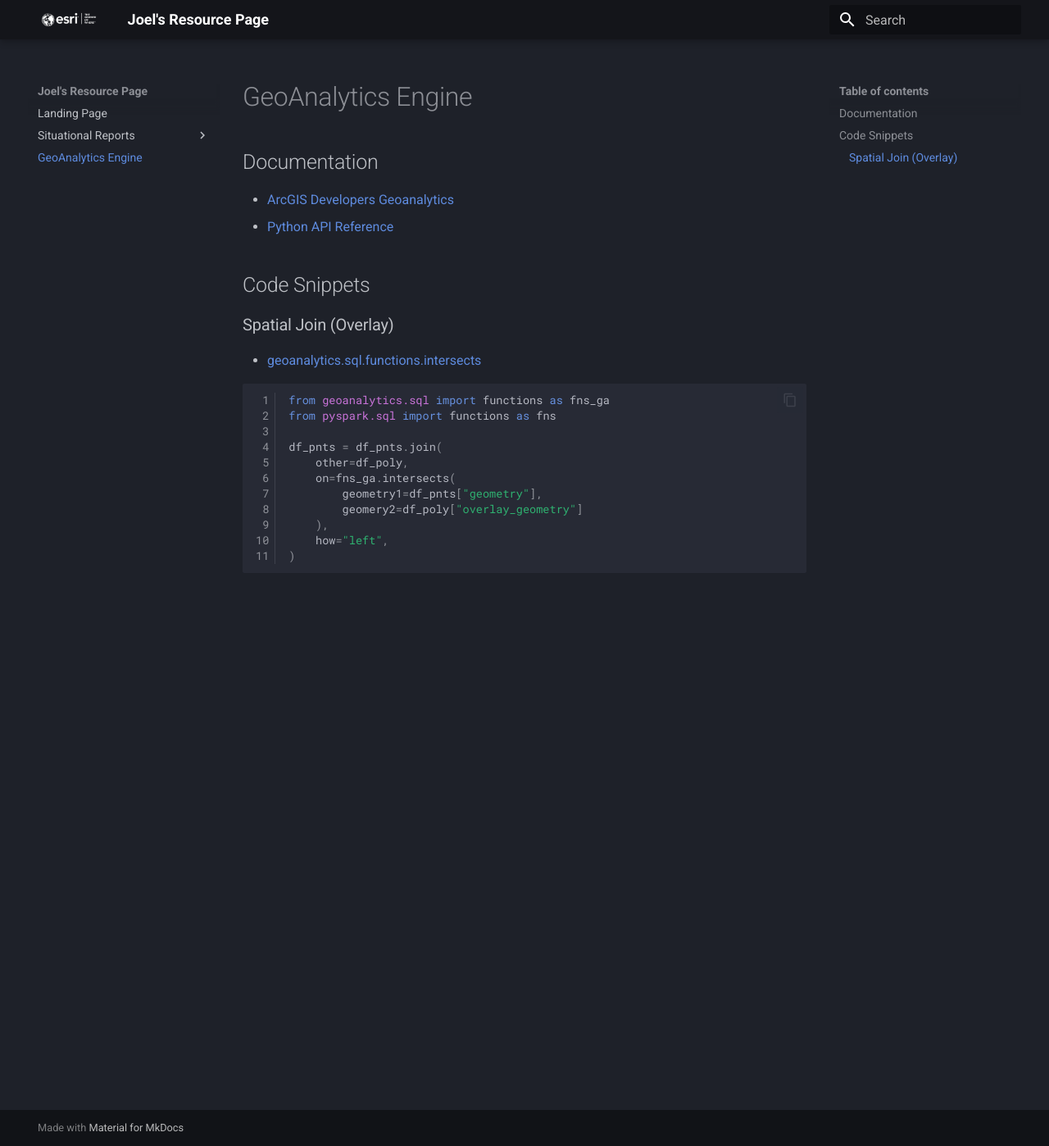
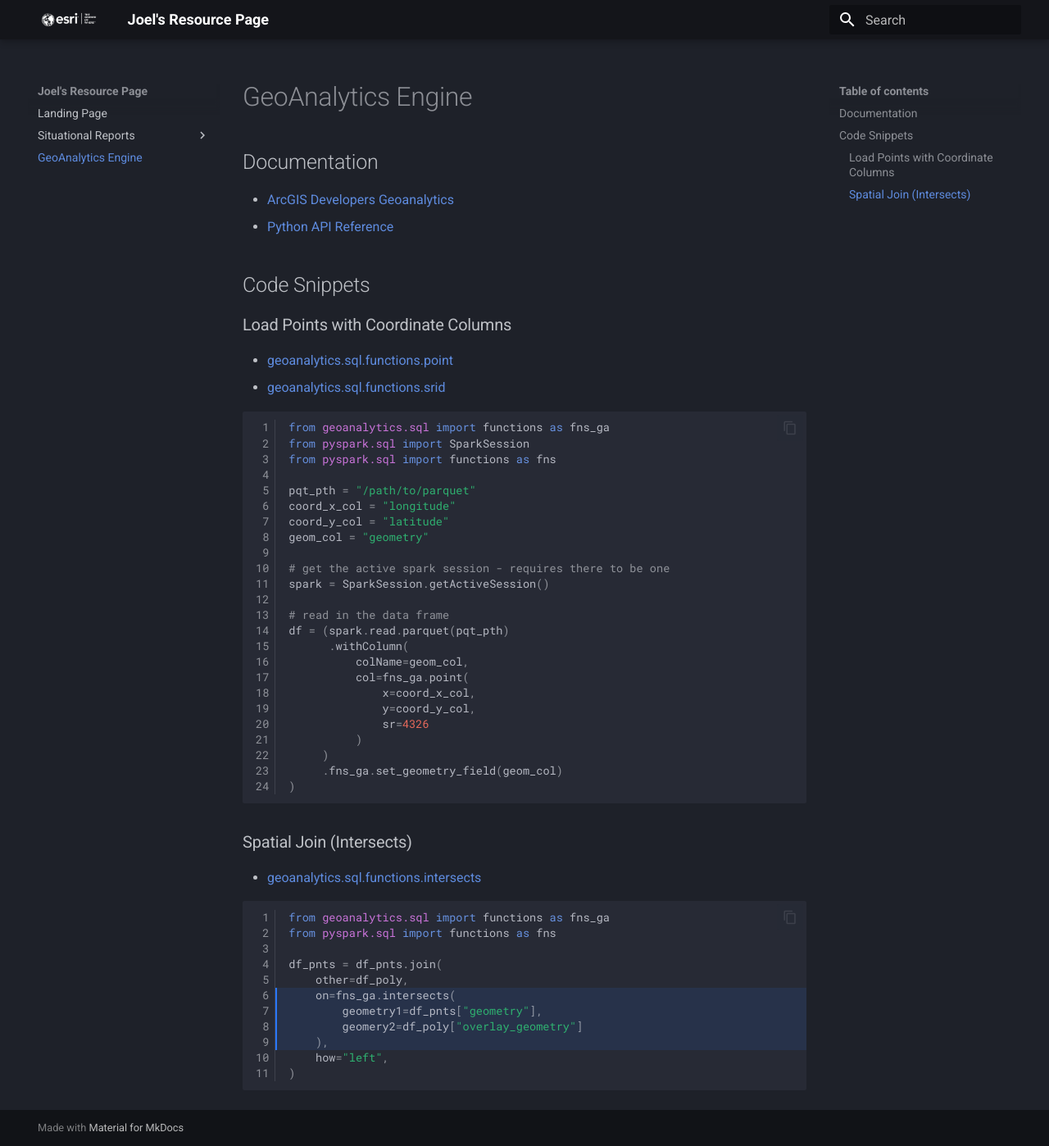
Before and after one commit to knu2xs/esri-resource-page, an MkDocs documentation site: the page built from docs/geoanalytics.md, in a window 1280 px wide and 1398 px high. Shown: the whole window at 82% size. Built offline with MkDocs 1.6.1 and Material for MkDocs 9.7.7, drawn with Linux system fonts in a browser that asks for light colours.

Commit message:
update sitreps

````diff
--- a/docs/geoanalytics.md
+++ b/docs/geoanalytics.md
@@ -6,11 +6,43 @@
 
 ## Code Snippets
 
-### Spatial Join (Overlay)
+### Load Points with Coordinate Columns
+
+- [geoanalytics.sql.functions.point](https://developers.arcgis.com/geoanalytics/api-reference/geoanalytics.sql.functions.html#point)
+- [geoanalytics.sql.functions.srid](https://developers.arcgis.com/geoanalytics/api-reference/geoanalytics.sql.functions.html#srid)
+
+```python
+from geoanalytics.sql import functions as fns_ga
+from pyspark.sql import SparkSession
+from pyspark.sql import functions as fns
+
+pqt_pth = "/path/to/parquet"
+coord_x_col = "longitude"
+coord_y_col = "latitude"
+geom_col = "geometry"
+
+# get the active spark session - requires there to be one
+spark = SparkSession.getActiveSession()
+
+# read in the data frame
+df = (spark.read.parquet(pqt_pth)
+      .withColumn(
+          colName=geom_col,
+          col=fns_ga.point(
+              x=coord_x_col,
+              y=coord_y_col,
+              sr=4326
+          )
+     )
+     .fns_ga.set_geometry_field(geom_col)
+)
+```
+
+### Spatial Join (Intersects)
 
 - [geoanalytics.sql.functions.intersects](https://developers.arcgis.com/geoanalytics/api-reference/geoanalytics.sql.functions.html#intersects)
 
-```python
+```python hl_lines="6 7 8 9"
 from geoanalytics.sql import functions as fns_ga
 from pyspark.sql import functions as fns
 
````
